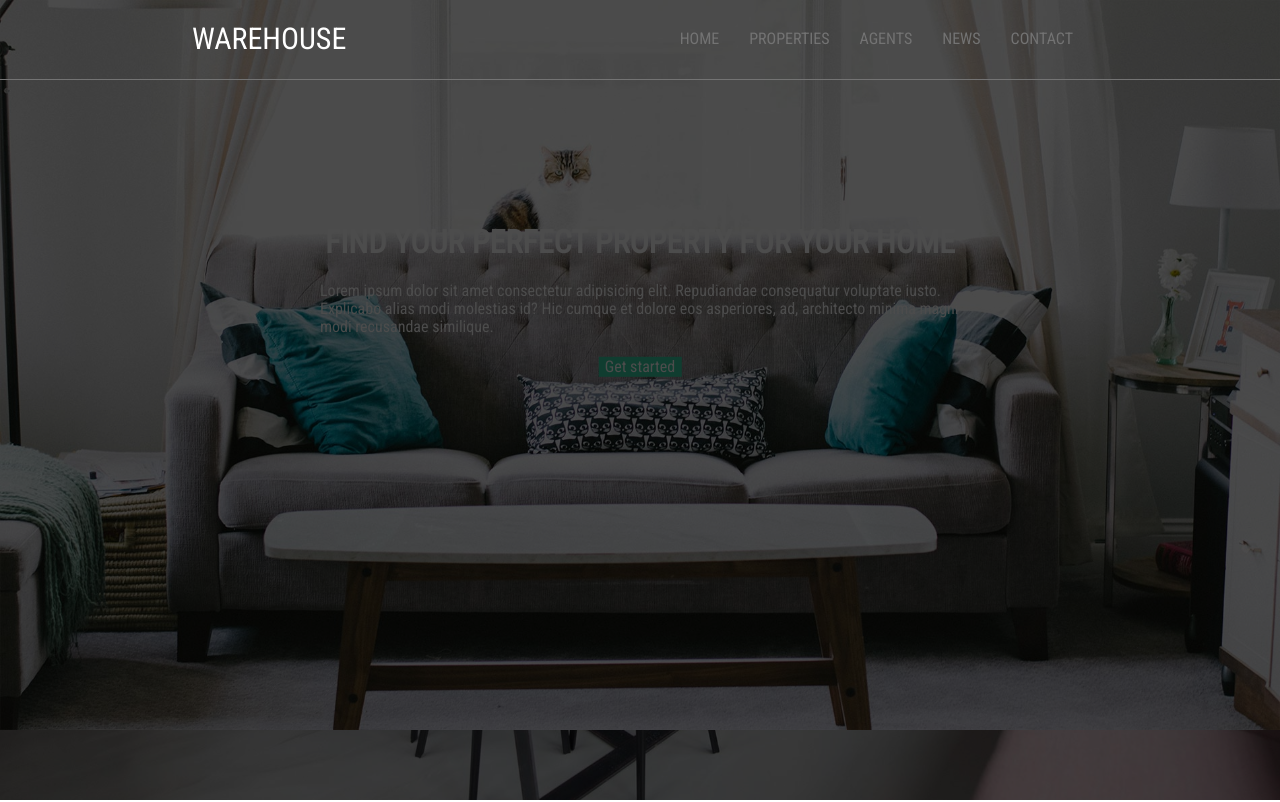
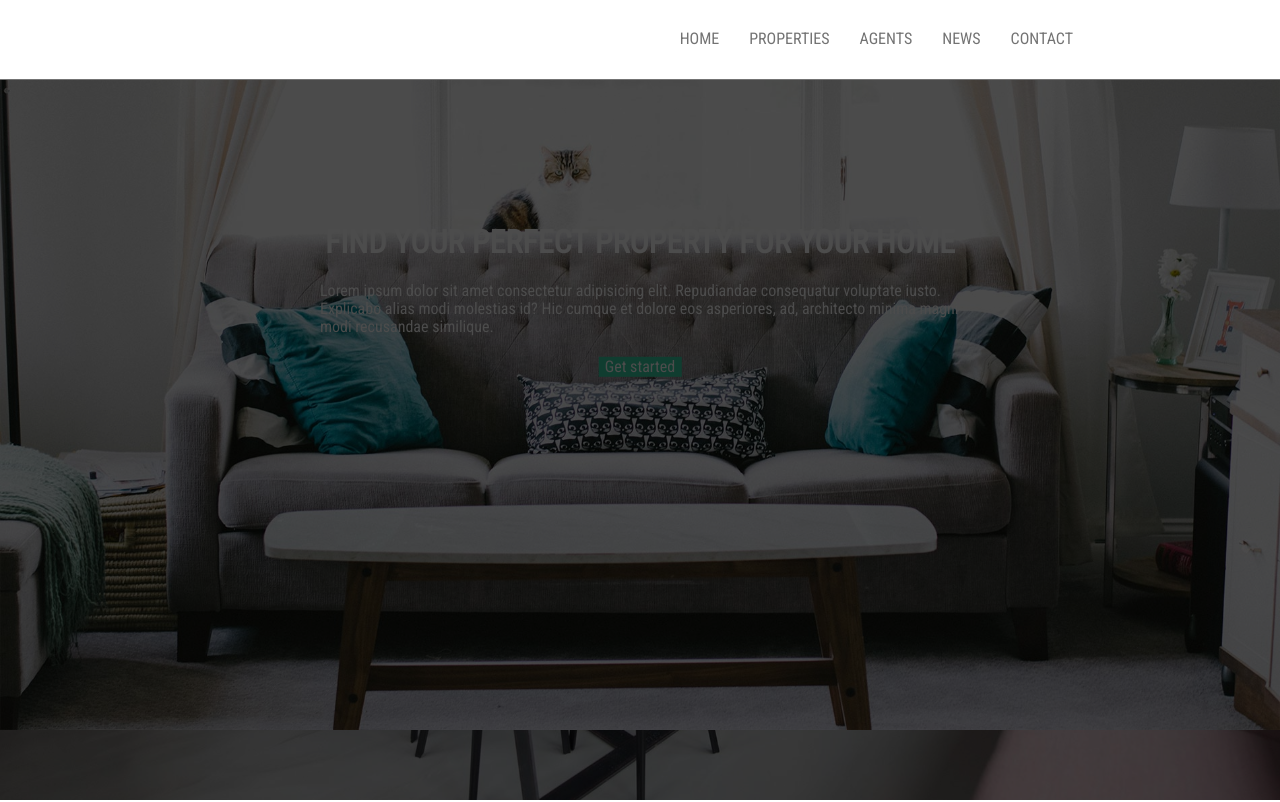
Before and after one commit to Paolin-77/warehouse, a plain HTML site: page index.html in a window 1280 px wide. Shown: the top 802 px of the page. Drawn offline with nearby package versions, Linux system fonts and the light colour scheme.

Commit message:
third commit

```diff
--- a/index.html
+++ b/index.html
@@ -14,7 +14,7 @@
         <nav id="navigation-white">
             <div class="container-nav">
                 <div class="logo">
-                    <a  href="#">Warehouse</a>
+                    <a  href="#">Warehouse/JOUR2</a>
                 </div>
                 <div class="links">
                     <a href="#">Home</a>
--- a/js/main.min.js
+++ b/js/main.min.js
@@ -1 +1 @@
-var mySwiper=new Swiper(".swiper-container",{spaceBetween:30,effect:"fade",centeredSlides:!0,autoplay:{delay:4e3,disableOnInteraction:!1}}),myNav=document.querySelector("nav");windows.addEventListener("scroll",function(){myNav.classList.add("white")});
+var mySwiper=new Swiper(".swiper-container",{spaceBetween:30,effect:"fade",centeredSlides:!0,autoplay:{delay:4e3,disableOnInteraction:!1}}),maNav=document.getElementById("navigation-white");document.addEventListener("scroll",function(){maNav.classList.add("white")});
```
